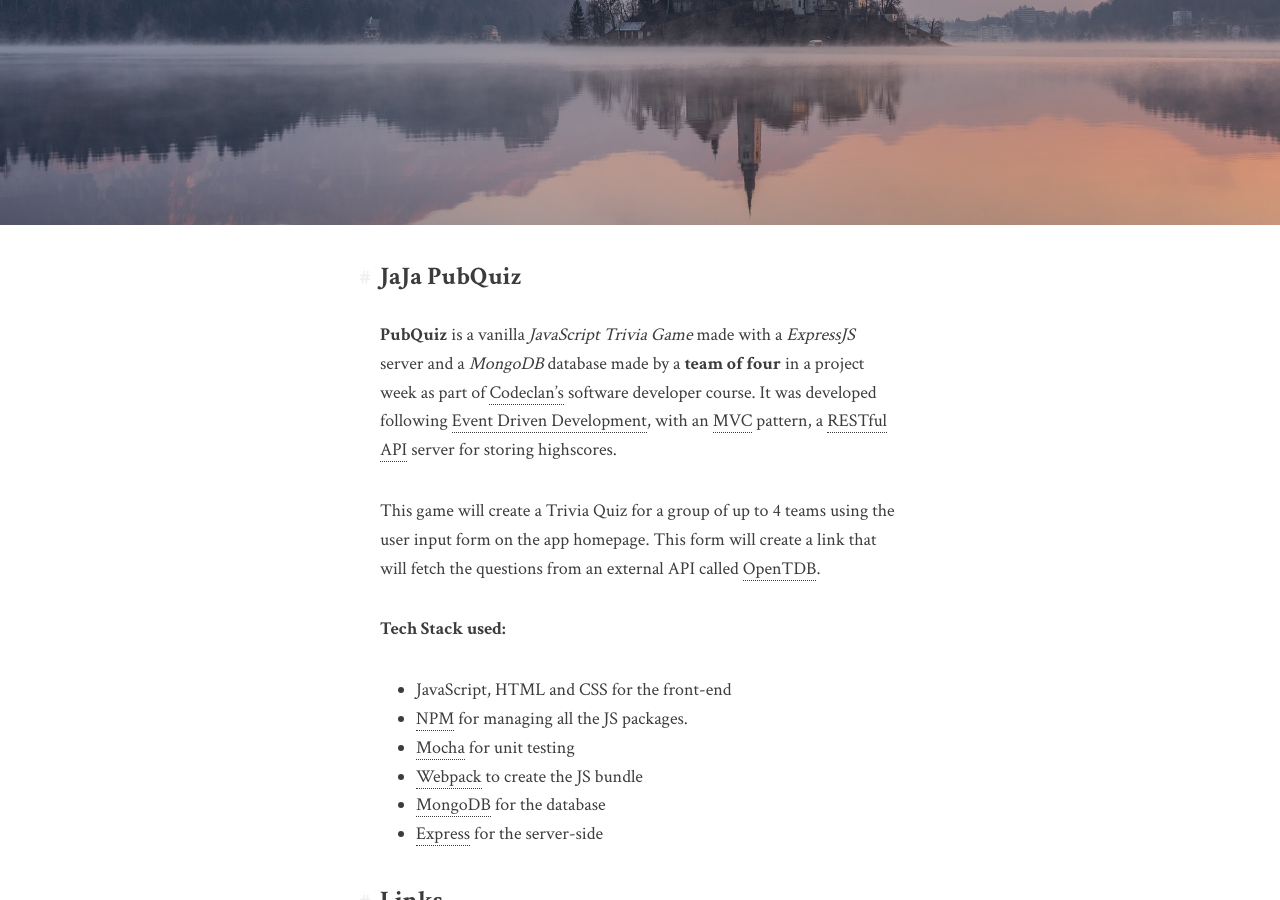
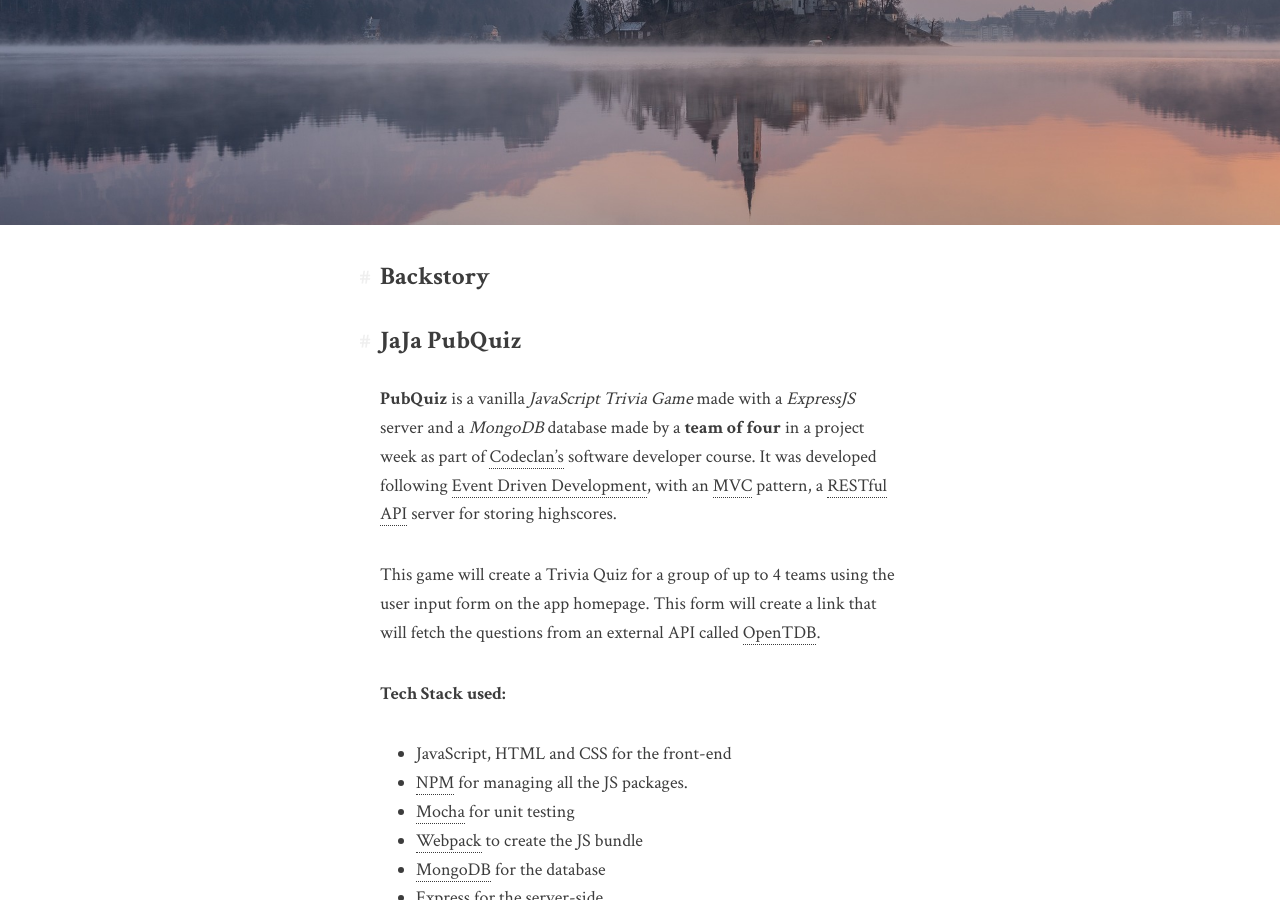
Before and after one commit to DetectiveAzul/DetectiveAzul.github.io, a Jekyll site: the page built from _posts/portfolio/2018-06-07-jaja-pub-quiz.markdown, in a window 1280 px wide and 900 px high, scrolled down 353 px. Built offline with Jekyll 4.4.1, drawn with Linux system fonts in a browser that asks for light colours; comment, search, counter and statistics services are not loaded.

Commit message:
Adding backstory heading to pubquiz

```diff
--- a/_posts/portfolio/2018-06-07-jaja-pub-quiz.markdown
+++ b/_posts/portfolio/2018-06-07-jaja-pub-quiz.markdown
@@ -6,6 +6,7 @@ date:   2018-06-07 12:30:00 +0100
 category: portfolio
 cover_url: /assets/img/portfolio/pubquiz.jpg
 ---
+## Backstory
 
 ## JaJa PubQuiz
 
```
